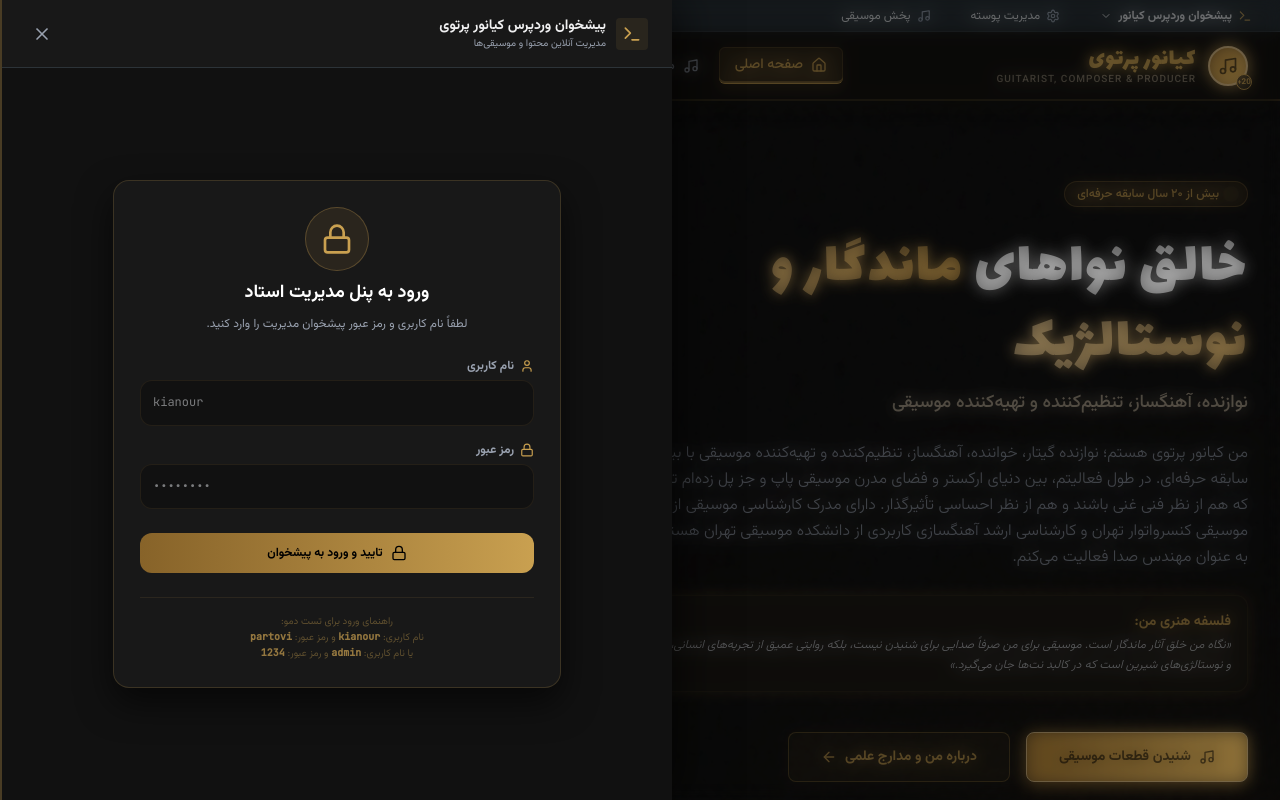
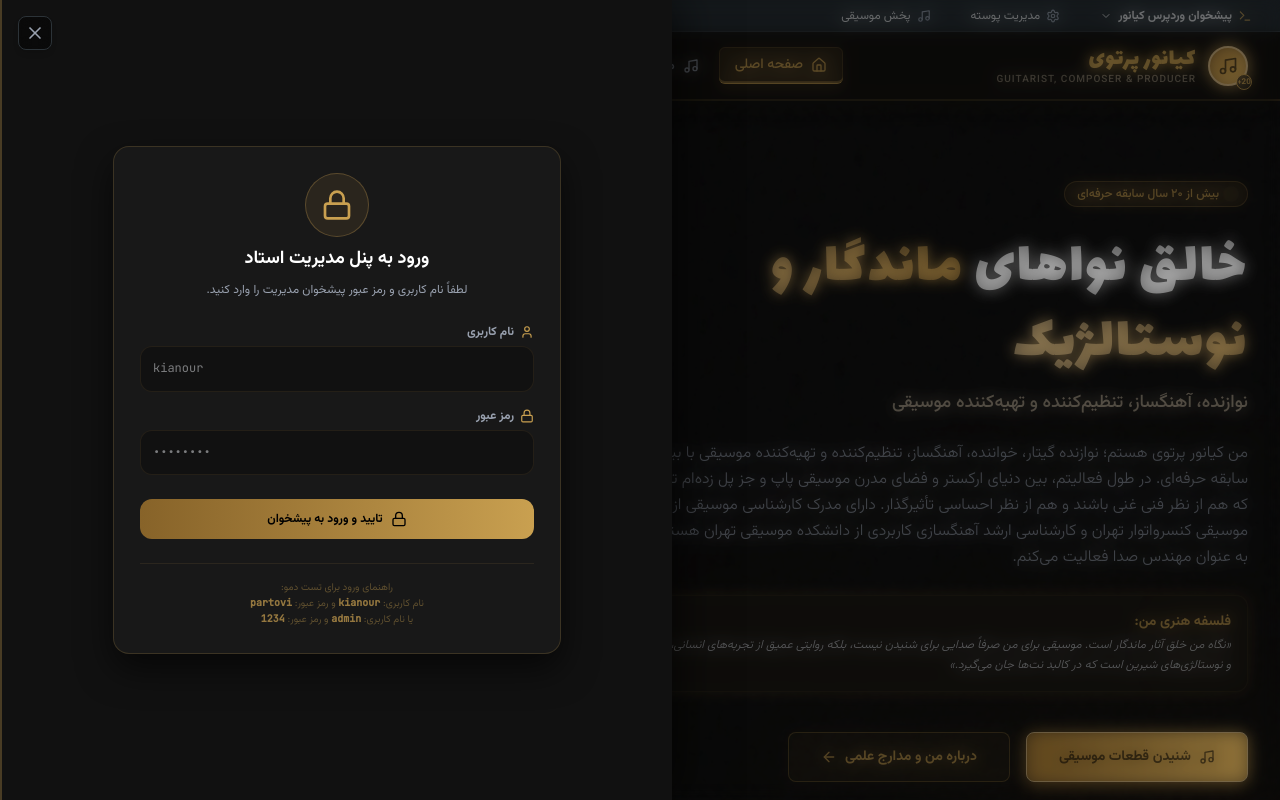
Before and after one commit to izatesplay/kia, a React (Vite) app: page / in a window 1280 px wide. Both pictures are taken after a click on the button "مدیریت پوسته". Shown: the top 800 px of the page. Built offline with nearby package versions, Linux system fonts and the light colour scheme; a web font is replaced by a local one.

Commit message:
feat: add custom server and track deletion logic
- Introduce Express server for production deployments
- Implement track deletion persistence for default tracks
- Update build pipeline for server bundling
- Set relative base path for assets

```diff
--- a/package.json
+++ b/package.json
@@ -5,7 +5,9 @@
   "type": "module",
   "scripts": {
     "dev": "vite --port=3000 --host=0.0.0.0",
-    "build": "vite build",
+    "dev:server": "tsx server.ts",
+    "build": "vite build && esbuild server.ts --bundle --platform=node --format=cjs --packages=external --outfile=server.js",
+    "start": "NODE_ENV=production node server.js",
     "preview": "vite preview",
     "clean": "rm -rf dist server.js",
     "lint": "tsc --noEmit"
--- /dev/null
+++ b/server.ts
@@ -0,0 +1,45 @@
+import express from 'express';
+import path from 'path';
+import { fileURLToPath } from 'url';
+import { createServer as createViteServer } from 'vite';
+
+// ESM path helpers if needed
+const __filename = fileURLToPath(import.meta.url);
+const __dirname = path.dirname(__filename);
+
+async function startServer() {
+  const app = express();
+  const PORT = process.env.PORT || 3000;
+
+  // Simple API or health check endpoint
+  app.get('/api/health', (req, res) => {
+    res.json({ status: 'ok', message: 'Kianour Music Server is healthy' });
+  });
+
+  // Serving the app
+  if (process.env.NODE_ENV !== 'production') {
+    // Development mode with Vite Dev Server Middleware
+    const vite = await createViteServer({
+      server: { middlewareMode: true },
+      appType: 'spa',
+    });
+    app.use(vite.middlewares);
+  } else {
+    // Production mode - serve pre-built static files from /dist
+    const distPath = path.join(process.cwd(), 'dist');
+    app.use(express.static(distPath));
+
+    // Fallback all other requests to SPA index.html
+    app.get('*', (req, res) => {
+      res.sendFile(path.join(distPath, 'index.html'));
+    });
+  }
+
+  app.listen(Number(PORT), '0.0.0.0', () => {
+    console.log(`Server is running in ${process.env.NODE_ENV || 'development'} mode on port ${PORT}`);
+  });
+}
+
+startServer().catch((err) => {
+  console.error('Failed to start server:', err);
+});
--- a/src/App.tsx
+++ b/src/App.tsx
@@ -51,6 +51,12 @@ export default function App() {
   // State for dynamic user-uploaded tracks from IndexedDB
   const [customTracks, setCustomTracks] = useState<Track[]>([]);
 
+  // Track IDs of deleted default tracks
+  const [deletedDefaultIds, setDeletedDefaultIds] = useState<string[]>(() => {
+    const saved = localStorage.getItem('kianour_deleted_default_tracks');
+    return saved ? JSON.parse(saved) : [];
+  });
+
   useEffect(() => {
     getTracksFromDB()
       .then((data) => setCustomTracks(data))
@@ -64,12 +70,20 @@ export default function App() {
   };
 
   const handleDeleteTrack = async (id: string) => {
-    await deleteTrackFromDB(id);
-    const updated = await getTracksFromDB();
-    setCustomTracks(updated);
+    // If it is a default track, add to deleted default IDs list
+    if (defaultTracks.some(t => t.id === id)) {
+      const updated = [...deletedDefaultIds, id];
+      setDeletedDefaultIds(updated);
+      localStorage.setItem('kianour_deleted_default_tracks', JSON.stringify(updated));
+    } else {
+      await deleteTrackFromDB(id);
+      const updated = await getTracksFromDB();
+      setCustomTracks(updated);
+    }
   };
 
-  const allTracks = [...defaultTracks, ...customTracks];
+  const activeDefaultTracks = defaultTracks.filter(track => !deletedDefaultIds.includes(track.id));
+  const allTracks = [...activeDefaultTracks, ...customTracks];
 
   // Sync messages to localStorage
   useEffect(() => {
@@ -235,7 +249,7 @@ export default function App() {
             onUpdateBio={handleUpdateBio}
             ambientSound={ambientSound}
             setAmbientSound={setAmbientSound}
-            customTracks={customTracks}
+            allTracks={allTracks}
             onAddTrack={handleAddTrack}
             onDeleteTrack={handleDeleteTrack}
           />
--- a/src/components/AdminPanel.tsx
+++ b/src/components/AdminPanel.tsx
@@ -16,7 +16,7 @@ interface AdminPanelProps {
   onUpdateBio: (text: string) => void;
   ambientSound: boolean;
   setAmbientSound: (sound: boolean) => void;
-  customTracks: Track[];
+  allTracks: Track[];
   onAddTrack: (track: Track) => void;
   onDeleteTrack: (id: string) => void;
 }
@@ -30,7 +30,7 @@ export default function AdminPanel({
   onUpdateBio,
   ambientSound,
   setAmbientSound,
-  customTracks,
+  allTracks,
   onAddTrack,
   onDeleteTrack
 }: AdminPanelProps) {
@@ -201,35 +201,23 @@ export default function AdminPanel({
         transition={{ type: 'spring', damping: 25, stiffness: 200 }}
         className="relative w-full max-w-2xl h-full bg-[#111111] border-l-2 border-gold-400/30 text-gray-200 shadow-[0_0_50px_rgba(0,0,0,0.8)] flex flex-col z-50"
       >
-
-        {/* Panel Header */}
-        <div className="bg-[#181818] border-b border-[#2c3338] px-6 py-4 flex items-center justify-between">
-          <div className="flex items-center gap-2.5">
-            <div className="p-1.5 rounded bg-gold-400/10 text-gold-400">
-              <Terminal className="w-5 h-5" />
-            </div>
-            <div>
-              <h2 className="text-sm font-bold text-[#f0f0f1] font-sans">پیشخوان وردپرس کیانور پرتوی</h2>
-              <span className="text-[10px] text-gray-400 block">مدیریت آنلاین محتوا و موسیقی‌ها</span>
-            </div>
-          </div>
-
-          <div className="flex items-center gap-3">
+        {/* Absolute floating controls (No top bar) */}
+        <div className="absolute top-4 left-4 z-50 flex items-center gap-2" dir="ltr">
+          <button
+            onClick={onClose}
+            className="p-1.5 rounded-lg text-gray-400 hover:text-white hover:bg-[#2c3338] transition-colors cursor-pointer bg-black/40 border border-[#2c3338] backdrop-blur-sm shadow-md"
+            title="بستن"
+          >
+            <X className="w-5 h-5" />
+          </button>
           {isAuthenticated && (
             <button
               onClick={handleLogout}
-                className="text-[10px] text-red-400 hover:text-red-300 border border-red-500/20 hover:border-red-500/50 px-2 py-1 rounded bg-red-500/5 transition-all cursor-pointer font-sans"
+              className="text-[10px] text-red-400 hover:text-red-300 border border-red-500/20 hover:border-red-500/50 px-2.5 py-1.5 rounded-lg bg-red-500/5 hover:bg-red-500/10 transition-all cursor-pointer font-sans shadow-md"
             >
               خروج از سیستم
             </button>
           )}
-            <button
-              onClick={onClose}
-              className="p-1.5 rounded-lg text-gray-400 hover:text-white hover:bg-[#2c3338] transition-colors cursor-pointer"
-            >
-              <X className="w-5 h-5" />
-            </button>
-          </div>
         </div>
 
         {/* Conditional Rendering: Login vs Admin Dashboard */}
@@ -312,7 +300,7 @@ export default function AdminPanel({
         ) : (
           <>
             {/* Tab Navigation */}
-            <div className="bg-[#181818] border-b border-[#2c3338] px-4 flex items-center gap-1">
+            <div className="bg-[#181818] border-b border-[#2c3338] px-4 pl-36 flex items-center gap-1 overflow-x-auto whitespace-nowrap scrollbar-thin flex-shrink-0">
               <button
                 onClick={() => setActiveTab('inbox')}
                 className={`px-4 py-3 text-xs font-bold border-b-2 flex items-center gap-2 cursor-pointer transition-colors ${
@@ -346,7 +334,7 @@ export default function AdminPanel({
                 }`}
               >
                 <Music className="w-4 h-4" />
-                <span>مدیریت موزیک‌ها ({customTracks.length})</span>
+                <span>مدیریت موزیک‌ها ({allTracks.length})</span>
               </button>
 
               <button
@@ -476,7 +464,7 @@ export default function AdminPanel({
                   >
                     <div className="flex items-center justify-between">
                       <h3 className="text-sm font-bold text-[#f0f0f1]">مدیریت و آپلود موسیقی‌های من</h3>
-                      <span className="text-[10px] text-gray-500">مجموع قطعات بارگذاری شده: {customTracks.length}</span>
+                      <span className="text-[10px] text-gray-500">مجموع قطعات قابل پخش: {allTracks.length} اثر</span>
                     </div>
 
                     {/* Form Block */}
@@ -617,15 +605,17 @@ export default function AdminPanel({
 
                     {/* Uploaded List Block */}
                     <div className="space-y-3 font-sans text-right">
-                      <span className="text-xs font-bold text-gray-400 block">قطعات موسیقی آپلود شده اختصاصی شما:</span>
+                      <span className="text-xs font-bold text-gray-400 block">لیست تمام آثار موسیقی (پیش‌فرض و سفارشی):</span>
 
-                      {customTracks.length === 0 ? (
+                      {allTracks.length === 0 ? (
                         <div className="border border-dashed border-[#2c3338] rounded-xl p-6 text-center text-gray-500 text-xs">
-                          هنوز هیچ قطعه اختصاصی اضافه نکرده‌اید. با استفاده از فرم بالا می‌توانید اولین آهنگ خود را بارگذاری کنید.
+                          هیچ قطعه موسیقی در حال حاضر وجود ندارد. با استفاده از فرم بالا می‌توانید اثر جدیدی اضافه کنید.
                         </div>
                       ) : (
                         <div className="space-y-2">
-                          {customTracks.map((track) => (
+                          {allTracks.map((track) => {
+                            const isDefault = !track.id.toString().startsWith('custom-');
+                            return (
                               <div
                                 key={track.id}
                                 className="bg-[#2c3338]/10 border border-[#2c3338] rounded-xl p-3 flex items-center justify-between gap-4 hover:border-gold-400/25 transition-all"
@@ -640,9 +630,16 @@ export default function AdminPanel({
                                     />
                                   </div>
                                   <div className="text-right">
+                                    <div className="flex items-center gap-2">
                                       <h4 className="text-xs font-bold text-white">{track.title}</h4>
-                                  <div className="flex items-center gap-1.5 mt-0.5">
-                                    <span className="text-[9px] bg-gold-400/10 text-gold-300 px-1.5 py-0.2 rounded">{track.genre}</span>
+                                      {isDefault ? (
+                                        <span className="text-[8px] bg-blue-500/10 text-blue-300 border border-blue-500/20 px-1 py-0.2 rounded">پیش‌فرض</span>
+                                      ) : (
+                                        <span className="text-[8px] bg-gold-400/10 text-gold-300 border border-gold-400/20 px-1 py-0.2 rounded">کاربر</span>
+                                      )}
+                                    </div>
+                                    <div className="flex items-center gap-1.5 mt-1">
+                                      <span className="text-[9px] bg-[#2c3338] text-gray-400 px-1.5 py-0.2 rounded">{track.genre}</span>
                                       <span className="text-[9px] text-gray-500">{track.year}</span>
                                     </div>
                                   </div>
@@ -659,7 +656,8 @@ export default function AdminPanel({
                                   </button>
                                 </div>
                               </div>
-                          ))}
+                            );
+                          })}
                         </div>
                       )}
                     </div>
--- a/vite.config.ts
+++ b/vite.config.ts
@@ -5,6 +5,7 @@ import {defineConfig} from 'vite';
 
 export default defineConfig(() => {
   return {
+    base: './',
     plugins: [react(), tailwindcss()],
     resolve: {
       alias: {
```
Lines whose indentation alone changed are shown as unchanged.
